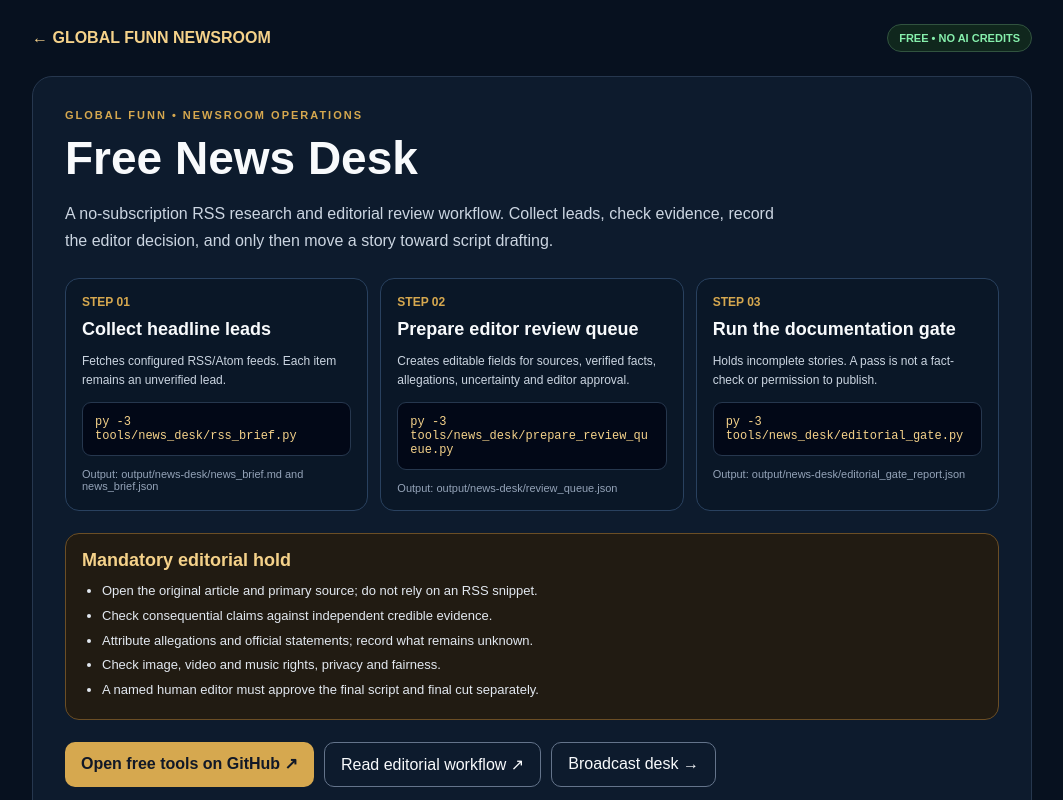
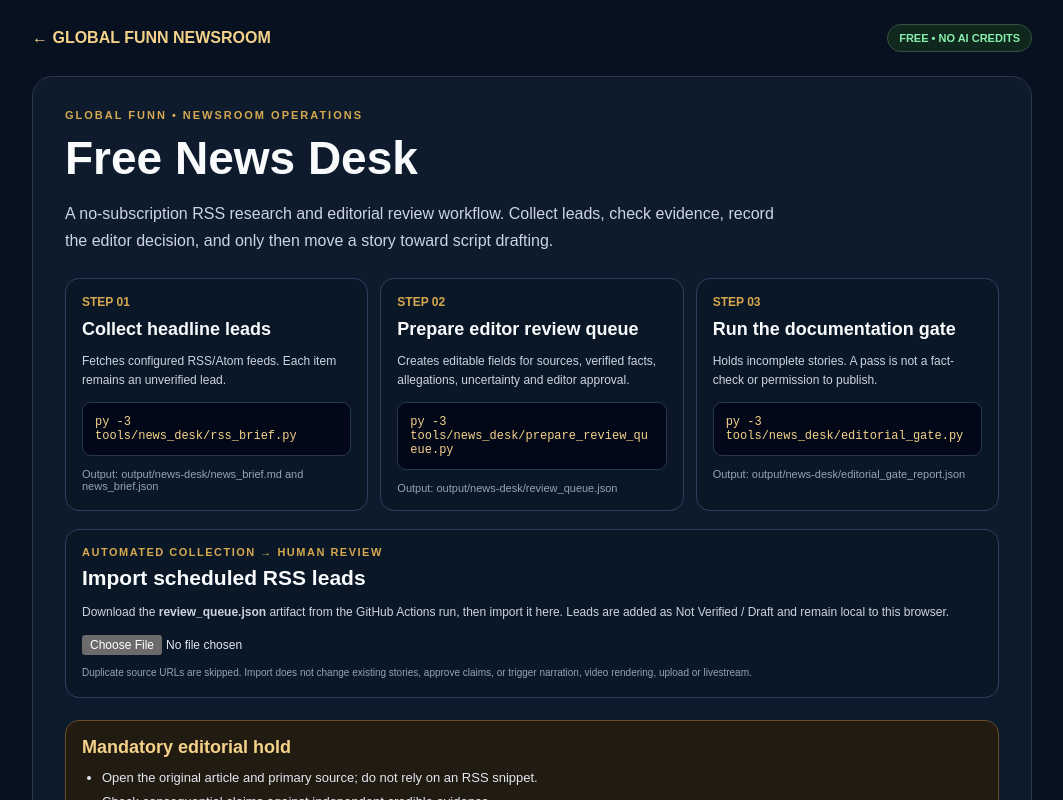
Before and after one commit to niteshkumar0326-web/global-funn-live-news, a Next.js app: page /news-desk in a window 1280 px wide. Shown: the top 800 px of the page, without its empty margins (108-1171 px from the left). Built offline with nearby package versions, Linux system fonts and the light colour scheme.

Commit message:
feat: connect RSS review queue import to News Desk

```diff
--- a/app/news-desk/page.tsx
+++ b/app/news-desk/page.tsx
@@ -1,3 +1,5 @@
+import NewsLeadImporter from "@/components/NewsLeadImporter";
+
 export const metadata = {
   title: "News Desk | GLOBAL FUNN",
   description: "Free RSS lead collection and human editorial review workflow for GLOBAL FUNN."
@@ -32,6 +34,7 @@ export default function NewsDeskPage() {
               </article>
             ))}
           </div>
+          <NewsLeadImporter />
           <section style={{marginTop:22,border:"1px solid #6b4e25",background:"#211b12",borderRadius:14,padding:16}}>
             <h2 style={{margin:"0 0 8px",fontSize:18,color:"#f5d28a"}}>Mandatory editorial hold</h2>
             <ul style={{color:"#e2e8f0",fontSize:13,lineHeight:1.9,paddingLeft:20,margin:0}}>
```
